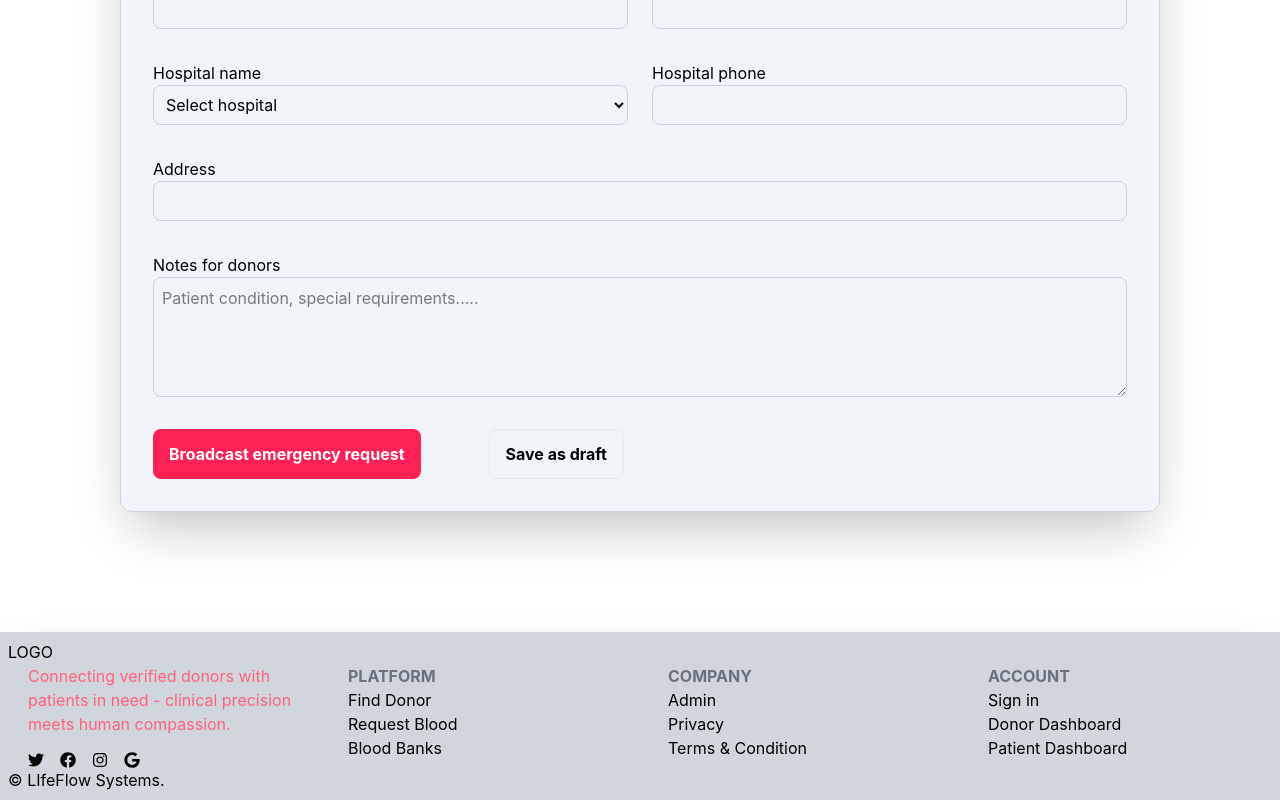
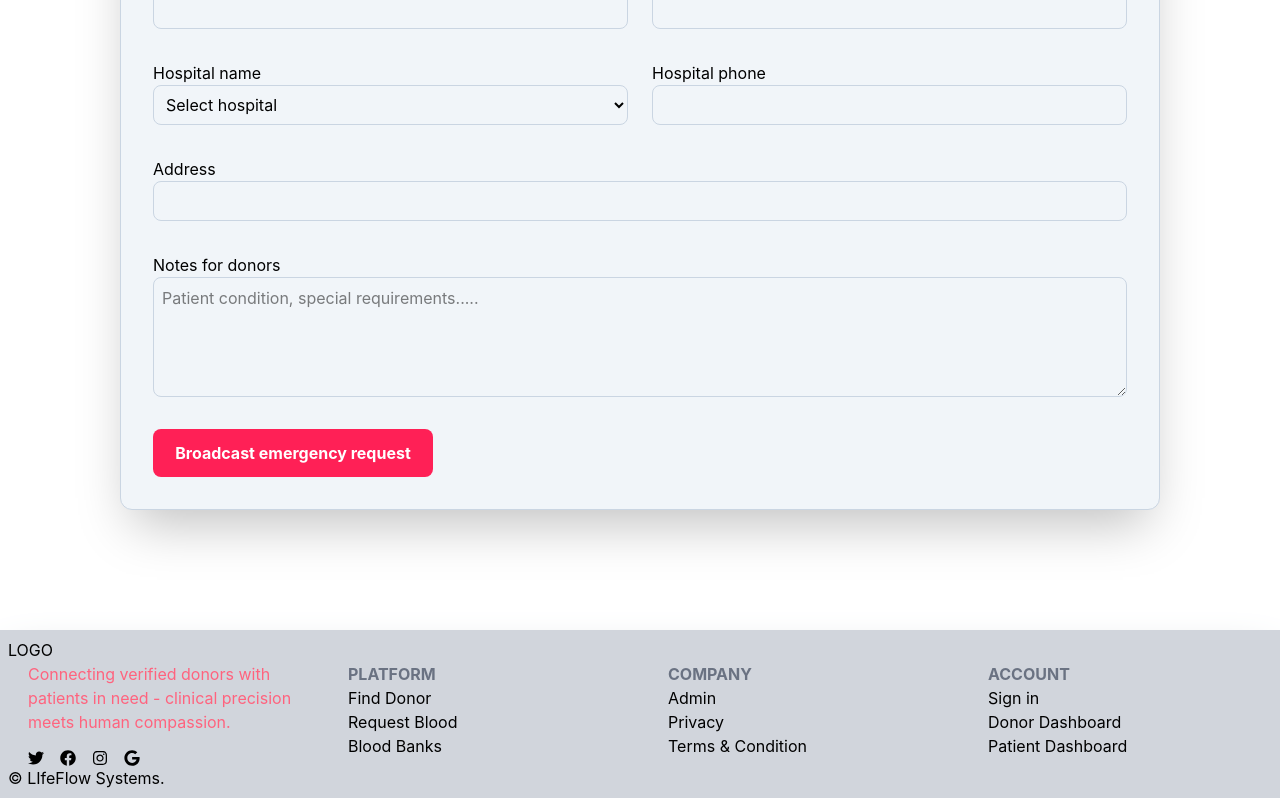
Before and after one commit to Anish-chaudhary-co/LifeFlow, a React app in the folder FrontEnd/: page /requestBlood in a window 1280 px wide. Shown: the part 474-1274 px from the top of the page. Built offline with nearby package versions, Linux system fonts and the light colour scheme; the HTML template or start-up script is replaced by a standard one.

Commit message:
Remove draft buttojn from request blood

```diff
--- a/FrontEnd/src/Pages/RequestBlood.jsx
+++ b/FrontEnd/src/Pages/RequestBlood.jsx
@@ -210,22 +210,14 @@ const RequestBlood = () => {
             />
           </div>
 
-          <div className="flex flex-col gap-4 md:flex-row md:gap-17">
           <button
             type="button"
             onClick={handleSubmit}
             disabled={isSubmitting}
-              className="px-4 font-bold text-white p-3 rounded-lg text-center bg-rose-500 hover:bg-rose-700 disabled:opacity-60"
+            className="px-4 md:w-70 font-bold text-white p-3 rounded-lg text-center bg-rose-500 hover:bg-rose-700 disabled:opacity-60"
           >
             {isSubmitting ? "Saving..." : "Broadcast emergency request"}
           </button>
-            <button
-              type="button"
-              className="px-4 border border-slate-200 hover:border-rose-500 font-bold p-3 rounded-lg text-center"
-            >
-              Save as draft
-            </button>
-          </div>
         </div>
       </div>
     </div>
```
Lines whose indentation alone changed are shown as unchanged.
